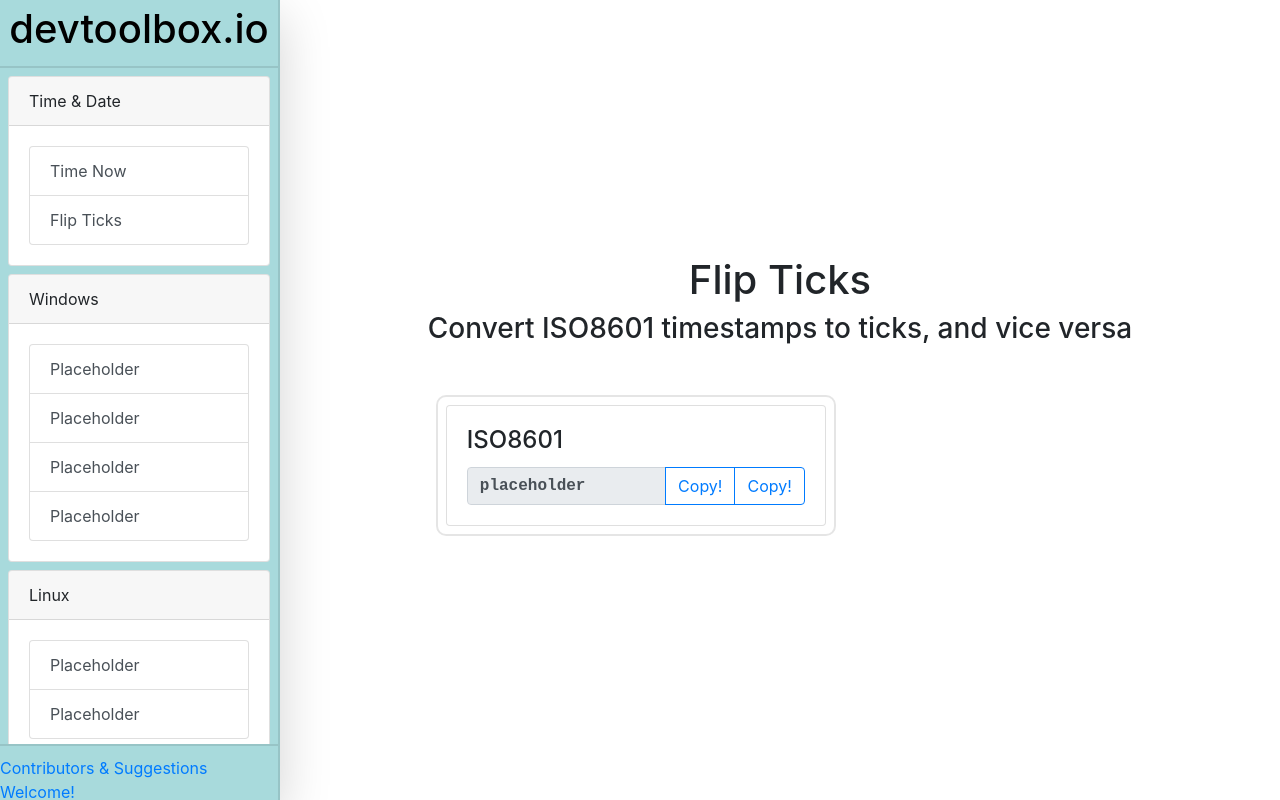
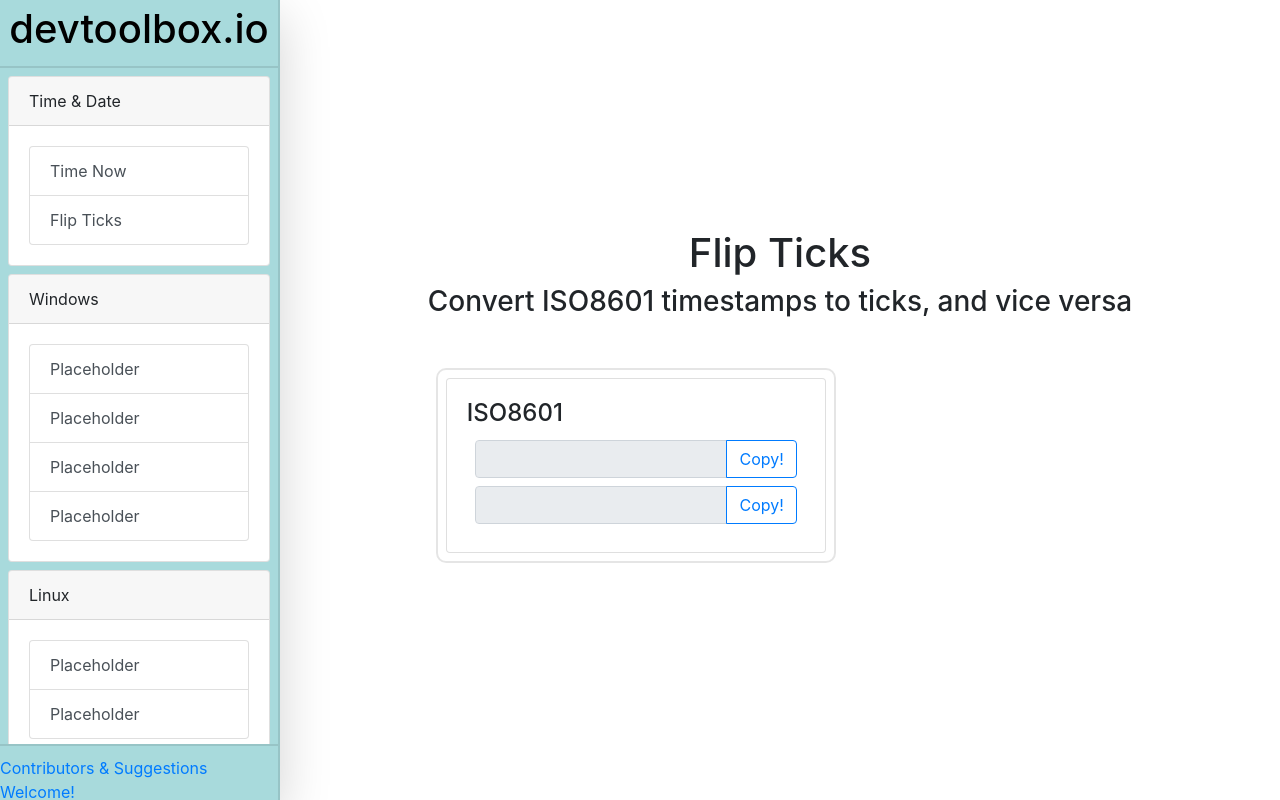
Before and after one commit to jackdcasey/devtoolbox.io, a Vue app: page /flipticks in a window 1280 px wide. Built offline with nearby package versions, Linux system fonts and the light colour scheme.

Commit message:
Reformatting

```diff
--- a/src/components/tools/Flipticks.vue
+++ b/src/components/tools/Flipticks.vue
@@ -9,7 +9,7 @@
 
         <div id="tooloutput" class="m-2">
             <b-card class="m-2" title="ISO8601">
-                <OneLineWithCopyAndTransform :text=placeholder />
+                <TwoLinesWithTransform :text=placeholder />
             </b-card>
         </div>
     </b-col>
@@ -20,12 +20,12 @@
 
 <script>
 
-import OneLineWithCopyAndTransform from '../utility/OneLineWithCopyAndTransform'
+import TwoLinesWithTransform from '../utility/TwoLinesWithTransform'
 
 export default {
   name: 'Timenow',
   components: {
-    OneLineWithCopyAndTransform
+    TwoLinesWithTransform
   },
   data: function () {
     return {
--- a/src/components/utility/OneLineWithCopyAndTransform.vue
+++ b/src/components/utility/TwoLinesWithTransform.vue
@@ -1,22 +1,23 @@
 <template>
     <div>
-        <b-input-group>
-            <b-form-input readonly type="text" v-model="text" class="output"></b-form-input>
-            <b-input-group-append>
-            <b-button :variant=buttonvariant @click="convert"> {{buttontext}} </b-button>
-            <b-button :variant=buttonvariant @click="copy"> {{buttontext}} </b-button>
-            </b-input-group-append>
-        </b-input-group>
-    </div>
+      <OneLineWithCopy class="m-2" :text=secondline />
+      <OneLineWithCopy class="m-2" :text=secondline />
+  </div>
 </template>
 
 <script>
+import OneLineWithCopy from './OneLineWithCopy'
+
 export default {
-  name: 'OneLineWithCopyAndTransform',
+  name: 'TwoLinesWithTransform',
   props: ['text'],
+  components: {
+    OneLineWithCopy
+  },
   data: function () {
     return {
       buttontext: '',
+      buttonfunctext: '',
       buttonvariant: ''
     }
   },
@@ -33,6 +34,7 @@ export default {
     },
     initButton () {
       this.buttontext = 'Copy!'
+      this.buttonfunctext = 'Convert!'
       this.buttonvariant = 'outline-primary'
     },
     copyStringToClipboard (str) {
```
